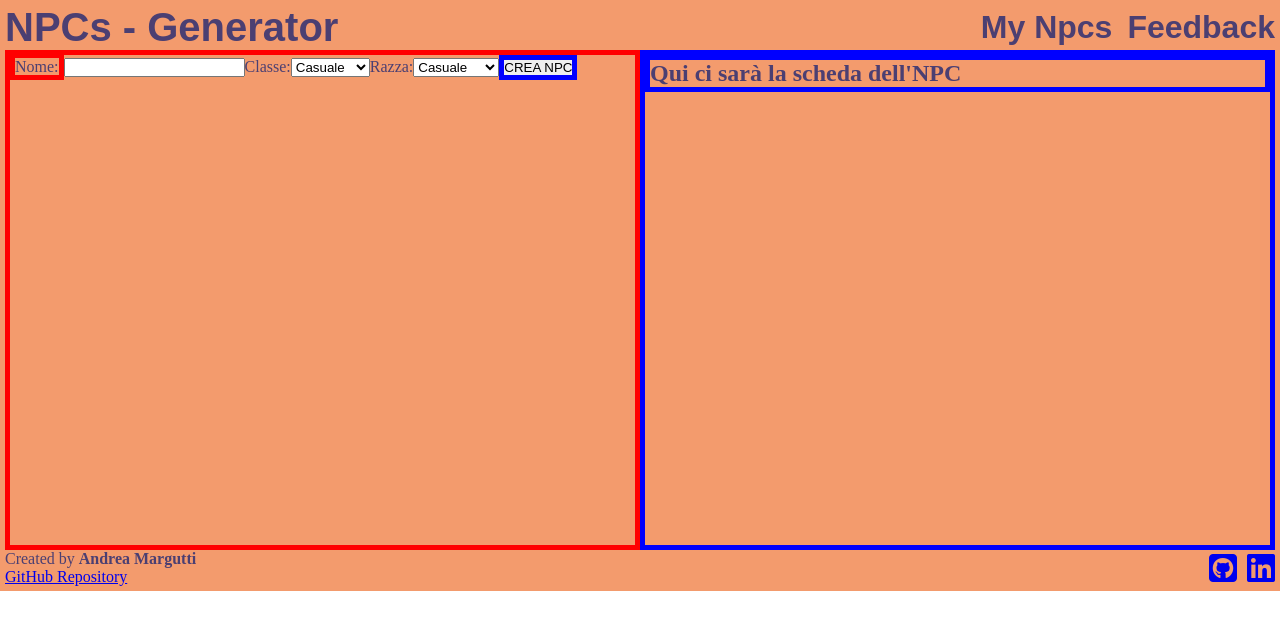
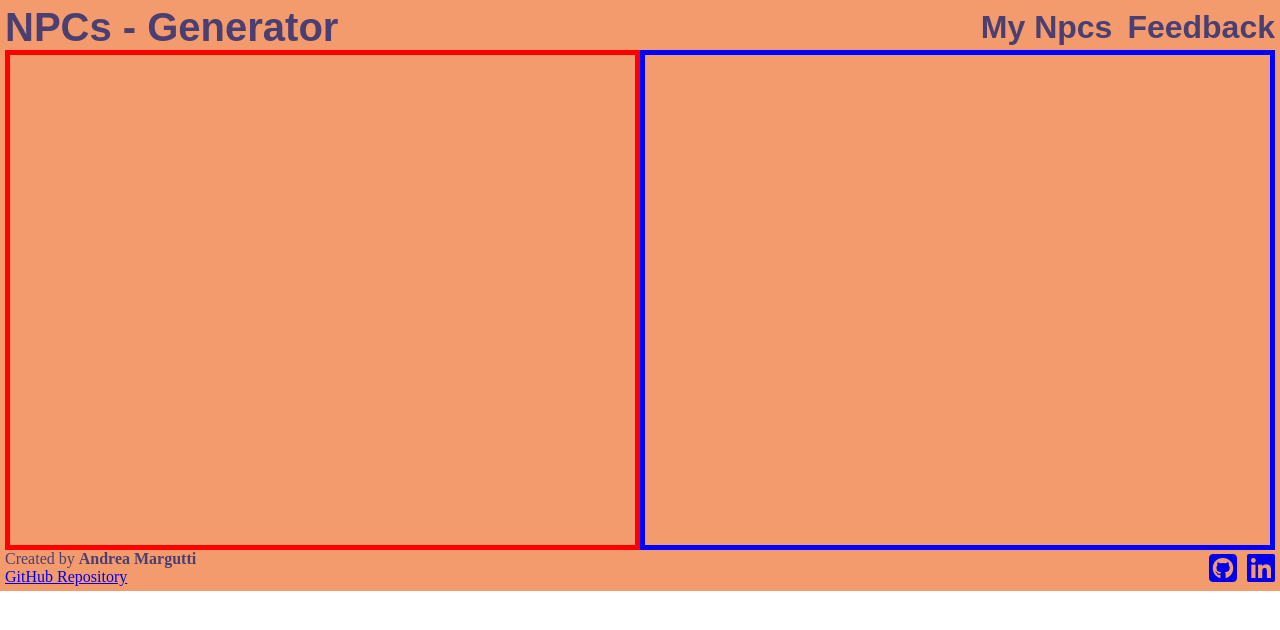
Before and after one commit to AndreaMargutti/npcs-generator, a Vue app: page / in a window 1280 px wide. Shown: the top 630 px of the page. Built offline with nearby package versions, Linux system fonts and the light colour scheme; a web font is replaced by a local one.

Commit message:
removed input field

```diff
--- a/src/components/main/AppMain.vue
+++ b/src/components/main/AppMain.vue
@@ -12,32 +12,11 @@ export default {
   <section class="d-flex">
     <!-- sezione possibili input -->
     <div id="input-field">
-        <label for="name">Nome:</label>
-        <input type="text" id="name">
 
-        <label for="type">Classe:</label>
-        <select name="type" id="type">
-          <option selected>Casuale</option>
-          <option value="guerriero">Guerriero</option>
-          <option value="stregone">Stregone</option>
-          <option value="warlock">Warlock</option>
-          <option value="monaco">Monaco</option>
-        </select>
-
-        <label for="race">Razza:</label>
-        <select name="race" id="race">
-          <option selected>Casuale</option>
-          <option value="umano">Umano</option>
-          <option value="elfo">Elfo</option>
-          <option value="mezz-orco">Mezz'Orco</option>
-          <option value="tiefling">Tiefling</option>
-        </select>
-
-        <button>CREA NPC</button>
     </div>
     <!-- sezione display result -->
     <div id="result-field">
-      <h1>Qui ci sarà la scheda dell'NPC</h1>
+
     </div>
   </section>
 </template>
```
